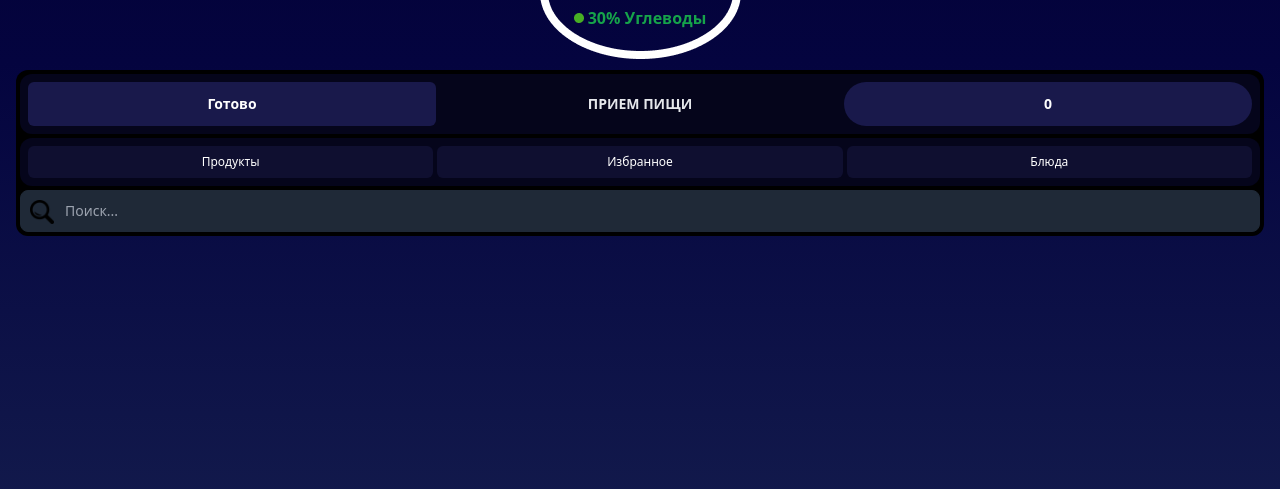
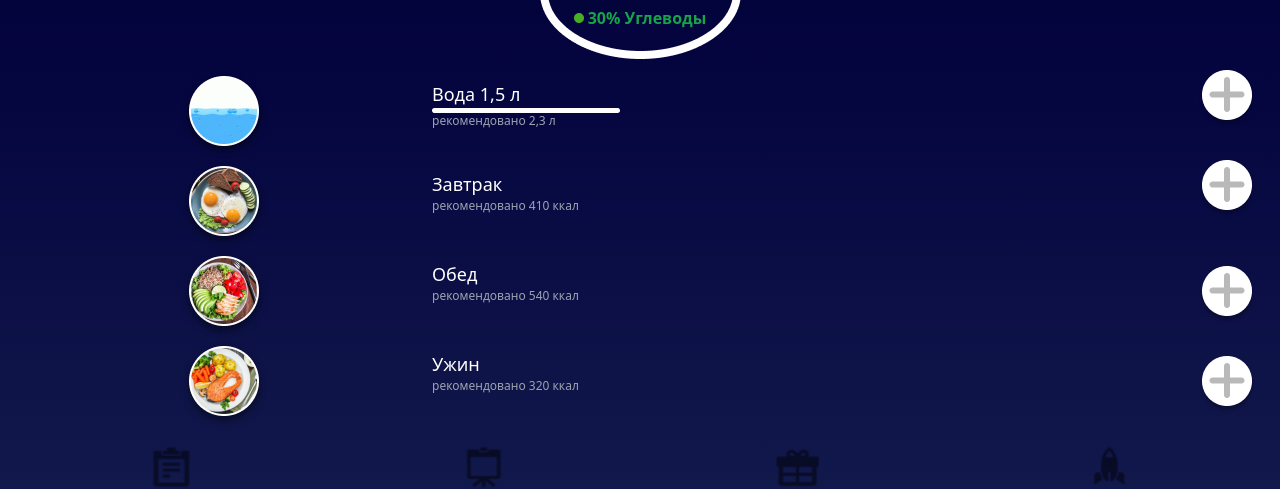
Before and after one commit to Goodwin126/tg-mini-app-mark2, a Vue app: page / in a window 1280 px wide. Shown: the part 138-627 px from the top of the page. Built offline with nearby package versions, Linux system fonts and the light colour scheme.

Commit message:
secondaryt commit

```diff
--- a/src/App.vue
+++ b/src/App.vue
@@ -1,5 +1,4 @@
 <script setup>
-import Eating from './components/Eating.vue'
 import Header from './components/Header.vue'
 </script>
 
@@ -7,8 +6,7 @@ import Header from './components/Header.vue'
   <div class="flex-col m-4">
     <Header />
     <div class="place-content-center mt-10 touch-none select-none">
-      <Eating />
-      <!-- <router-view></router-view> -->
+      <router-view></router-view>
     </div>
   </div>
 </template>
--- a/src/components/Menu.vue
+++ b/src/components/Menu.vue
@@ -29,11 +29,14 @@ const shrinkButton = (buttonId) => {
           class="m-auto hover:cursor-pointer mr-2"
         />
       </router-link>
+
       <img class="flex-justify-left m-auto" src="/Ellipse 4.png" />
       <div class="flex flex-col mt-2.5">
         <p class="text-lg text-white">Завтрак</p>
         <p class="text-xs text-gray-400">рекомендовано 410 ккал</p>
       </div>
+
+      <router-link to="/eating">
         <img
           src="/Button.png"
           alt="Button_2"
@@ -41,6 +44,7 @@ const shrinkButton = (buttonId) => {
           @click="shrinkButton('Button_2')"
           class="m-auto hover:cursor-pointer mr-2"
         />
+      </router-link>
       <img class="flex-justify-left m-auto" src="/Ellipse 2.png" />
       <div class="flex flex-col mt-2.5">
         <p class="text-lg text-white">Обед</p>
--- a/src/main.js
+++ b/src/main.js
@@ -7,13 +7,15 @@ import App from './App.vue'
 import Menu from './components/Menu.vue'
 import Water from './components/Water.vue'
 import InputWater from './components/InputWater.vue'
+import Eating from './components/Eating.vue'
 
 const app = createApp(App)
 
 const routes = [
   { path: '/', name: 'Menu', component: Menu },
   { path: '/water', name: 'Water', component: Water },
-  { path: '/inputwater', name: 'InputWater', component: InputWater }
+  { path: '/inputwater', name: 'InputWater', component: InputWater },
+  { path: '/eating', name: 'Eating', component: Eating }
 ]
 
 const router = createRouter({
```
Lines whose indentation alone changed are shown as unchanged.
